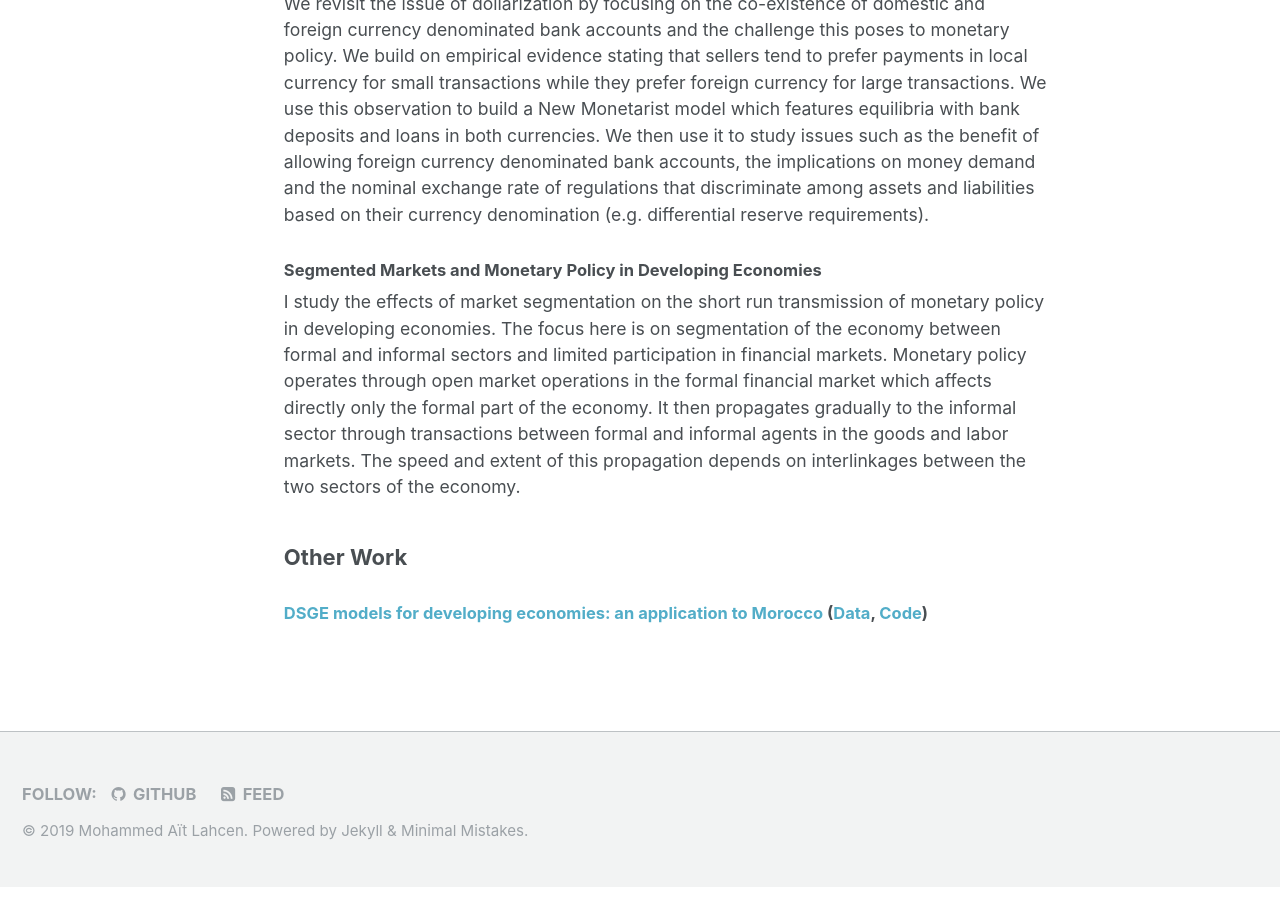
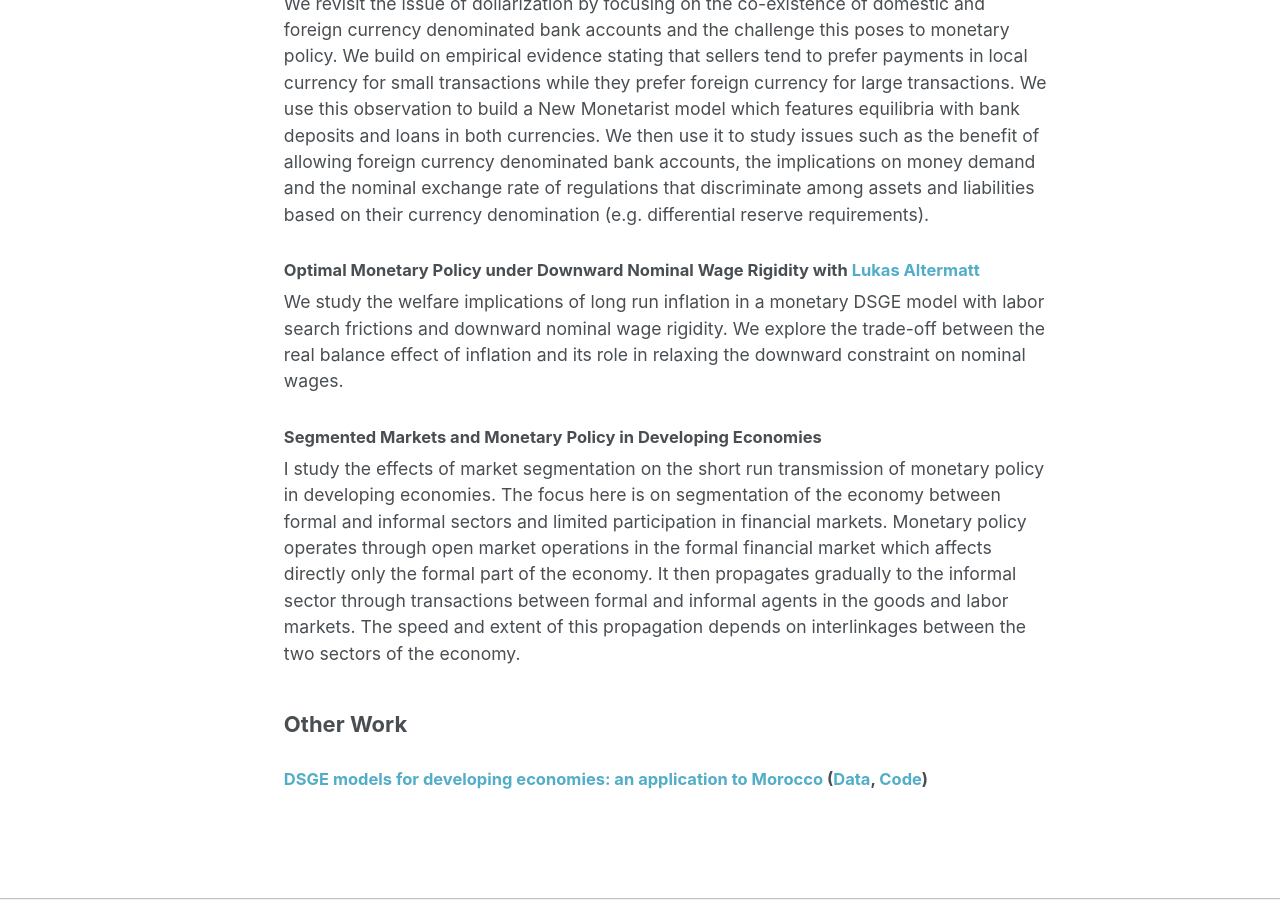
Before and after one commit to maitlahcen/maitlahcen.github.io, a Jekyll site: the page built from _pages/research.md, in a window 1280 px wide and 900 px high, scrolled down 1502 px. Built offline with Jekyll 4.4.1, drawn with Linux system fonts in a browser that asks for light colours.

Commit message:
Added paper with Lukas

```diff
--- a/_pages/research.md
+++ b/_pages/research.md
@@ -30,6 +30,10 @@ We study stabilization policy in a monetary DSGE model where a proportion of the
 
 We revisit the issue of dollarization by focusing on the co-existence of domestic and foreign currency denominated bank accounts and the challenge this poses to monetary policy. We build on empirical evidence stating that sellers tend to prefer payments in local currency for small transactions while they prefer foreign currency for large transactions. We use this observation to build a New Monetarist model which features equilibria with bank deposits and loans in both currencies. We then use it to study issues such as the benefit of allowing foreign currency denominated bank accounts, the implications on money demand and the nominal exchange rate of regulations that discriminate among assets and liabilities based on their currency denomination (e.g. differential reserve requirements).
 
+#### Optimal Monetary Policy under Downward Nominal Wage Rigidity with [Lukas Altermatt](https://wwz.unibas.ch/en/faculty-143/persons/research-fellows/altermatt-lukas/)
+
+We study the welfare implications of long run inflation in a monetary DSGE model with labor search frictions and downward nominal wage rigidity. We explore the trade-off between the real balance effect of inflation and its role in relaxing the downward constraint on nominal wages.
+
 #### Segmented Markets and Monetary Policy in Developing Economies
 
 I study the effects of market segmentation on the short run transmission of monetary policy in developing economies. The focus here is on segmentation of the economy between formal and informal sectors and limited participation in financial markets. Monetary policy operates through open market operations in the formal financial market which affects directly only the formal part of the economy. It then propagates gradually to the informal sector through transactions between formal and informal agents in the goods and labor markets. The speed and extent of this propagation depends on interlinkages between the two sectors of the economy.
```
